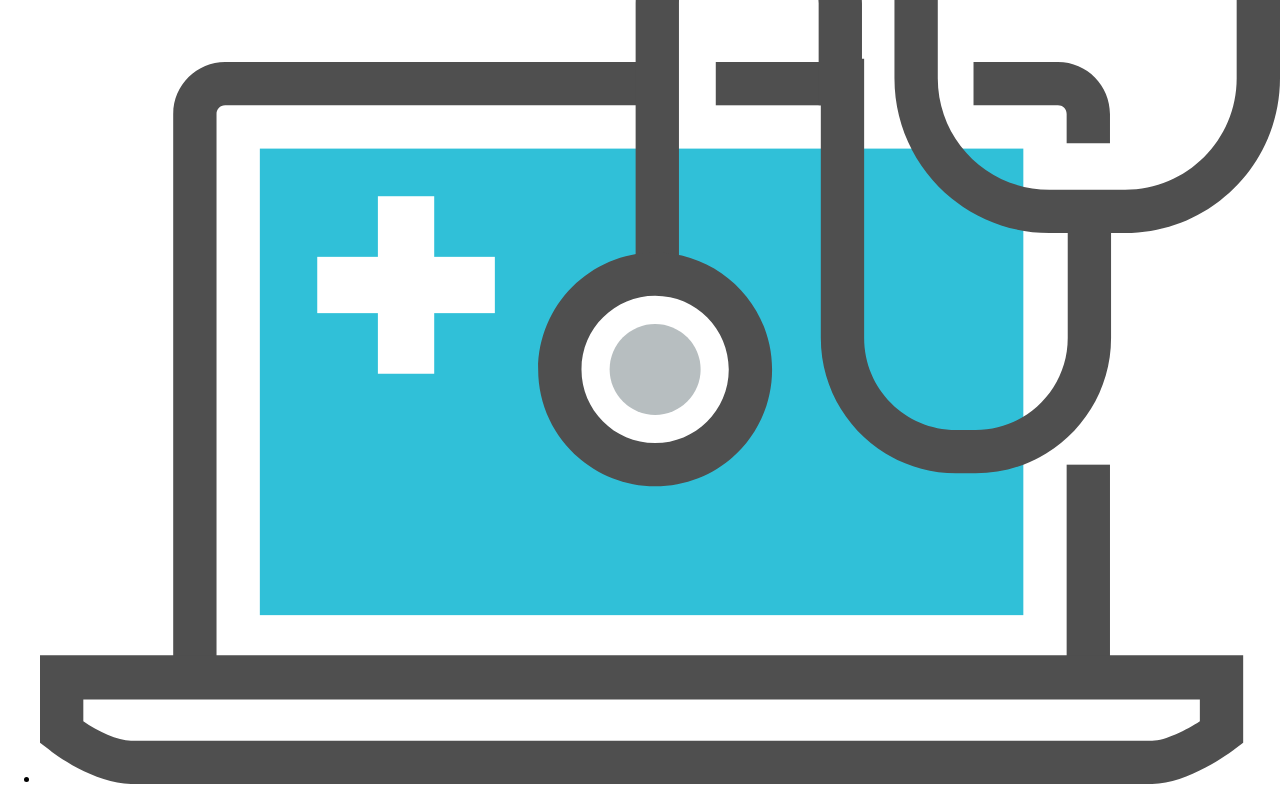
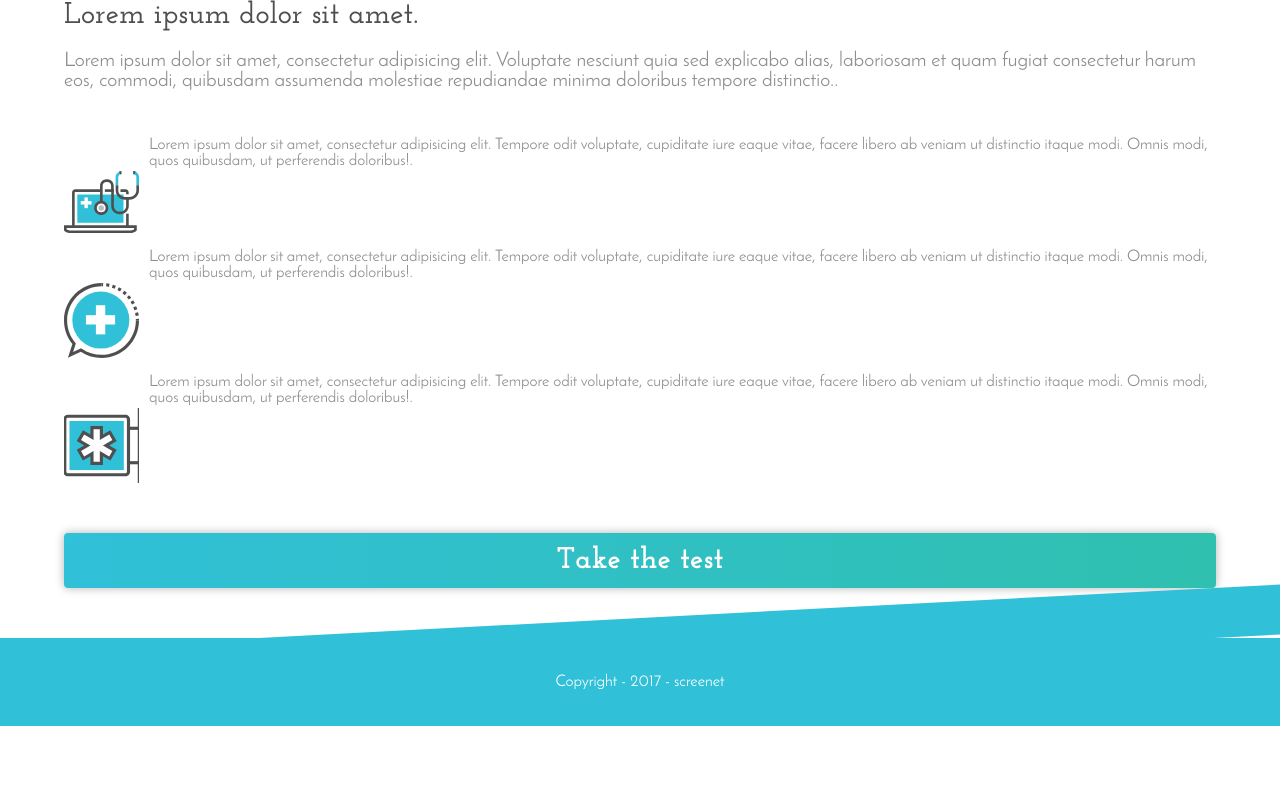
Before and after one commit to Davidbell1/Screenet, an Angular app: page /home in a window 1280 px wide. Shown: the part 560-1360 px from the top of the page. After the commit the page ends 1286 px from the top, so only its background shows below. Built offline with nearby package versions, Linux system fonts and the light colour scheme.

Commit message:
First page

```diff
--- a/src/app/home/home.component.html
+++ b/src/app/home/home.component.html
@@ -1,12 +1,13 @@
-
-<section class="Introduction">
+<section class="introduction">
 	<div class='header_picture'></div>
 	<img src="http://placehold.it/400x200" alt="logo screenet">
 </section>
-<section class="Introduction_text">
+
+<section class="introduction_text">
 	<h1>Lorem ipsum dolor sit amet.</h1>
 	<p>Lorem ipsum dolor sit amet, consectetur adipisicing elit. Voluptate nesciunt quia sed explicabo alias, laboriosam et quam fugiat consectetur harum eos, commodi, quibusdam assumenda molestiae repudiandae minima doloribus tempore distinctio.. </p>
 </section>
+
 <section class="key_points">
 	<ul>
 		<li>
@@ -23,11 +24,9 @@
 		</li>
 	</ul>
 </section>
+
 <section class="take_the_test">
 	<a href="#">Take the test</a>
-
-
-
 </section>
 
 <footer>
--- a/src/app/home/home.component.scss
+++ b/src/app/home/home.component.scss
@@ -1,4 +1,3 @@
-
 section.introduction{
 	div.header_picture{
 		width: 100%;
@@ -15,12 +14,101 @@ section.introduction{
 	}
 }
 
-h1{
-	font-family: 'JosefinSlab';
-	font-weight: 800;
+section.introduction_text{
+		padding: 30px 0;
+	h1{
+		font-family:'JosefinSlab';
+		font-weight: 800;
+		width: 90%;
+		margin: 0 auto 20px auto;
+		font-size: 30px;
+		color: #4f4f4f;
+	}
+	p{
+		font-family:'JosefinSans';
+		font-weight: 400;
+		width: 90%;
+		margin: 0 auto;
+		font-size: 20px;
+		color: #8e8e8e;
+	}
 }
 
-p{
-	font-family: 'JosefinSans';
-	font-weight: 400;
+section.key_points{
+	ul{
+		margin: 0 auto;
+		padding: 0;
+		width: 90%;
+
+		li{
+			margin: 0;
+			padding: 0;
+			list-style-type: none;
+			overflow: auto;
+
+			img{
+				width: 75px;
+				float: left;
+				margin-top: 50px;
+			}
+			p{
+				width: calc(100% - 85px);
+				float: right;
+				font-family:'JosefinSans';
+				font-weight: 400;
+				font-size: 16px;
+				color: #8e8e8e;
+			}
+		}
+	}
 }
+
+section.take_the_test{
+	padding: 50px 0;
+	a{
+		width: 90%;
+		margin: 0 auto;
+		display: block;
+		color: white;
+		font-family: 'JosefinSlab';
+		text-decoration: none;
+		font-size: 30px;
+		text-align: center;
+		padding: 12px 0;
+		border-radius: 4px;
+		background: linear-gradient(to right, #30c0d8, #30c0af);
+		box-shadow: 0 0 10px rgba(0, 0, 0, 0.3);
+		transition: all 200ms;
+
+		&:hover{
+			opacity: 0.8;
+
+		}
+	}
+
+}
+
+footer{
+	position: relative;
+	width: 100%;
+	margin: 0;
+	background-color: #30c0d8;
+	padding: 20px 0;
+	p{
+		color: white;
+		width: 100%;
+		text-align: center;
+		font-family: 'JosefinSans';
+
+	}
+	&:before{
+		content: '';
+		display: block;
+		background-color: #30c0d8;
+		width: 100%;
+		height: 50px;
+		position: absolute;
+		top: -20px;
+		transform: skewY(-3deg);
+	}
+}
```
